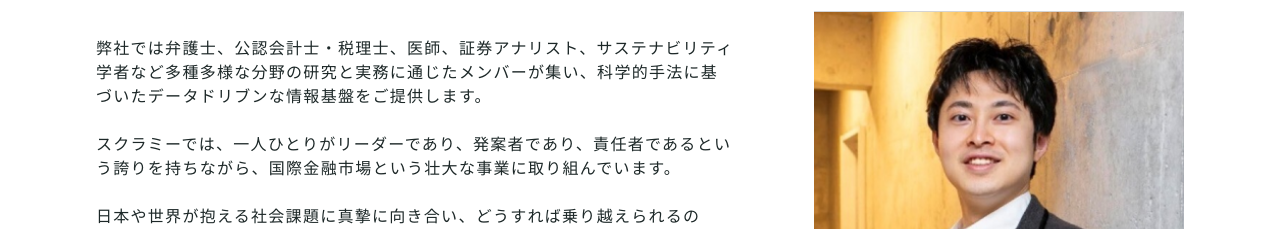
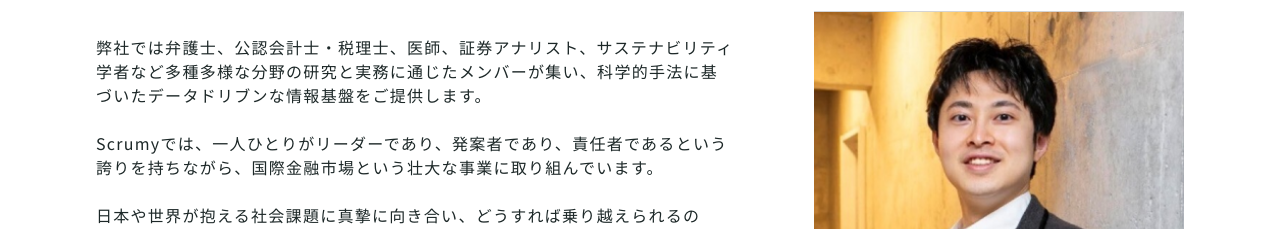
Before and after one commit to podev826/NEXT-scrumy-HP, a Next.js app: page /recruit in a window 1280 px wide. Shown: the part 1300-1529 px from the top of the page. Built offline with nearby package versions, Linux system fonts and the light colour scheme; no server answers.

Commit message:
[fix]文章の修正

```diff
--- a/src/features/about/Message.tsx
+++ b/src/features/about/Message.tsx
@@ -40,7 +40,7 @@ export const AboutMessage: FC = () => {
                 </Text>
                 <Box display={{ base: 'none', md: 'block' }}>
                   <Text mt={6}>
-                    スクラミーでは、一人ひとりがリーダーであり、発案者であり、責任者であるという誇りを持ちながら、国際金融市場という壮大な事業に取り組んでいます。
+                    Scrumyでは、一人ひとりがリーダーであり、発案者であり、責任者であるという誇りを持ちながら、国際金融市場という壮大な事業に取り組んでいます。
                   </Text>
                 </Box>
                 <Box display={{ base: 'none', md: 'block' }}>
@@ -60,7 +60,7 @@ export const AboutMessage: FC = () => {
                     {({ isExpanded }) => (
                       <>
                         <AccordionPanel pt={0} px={0} pb={5}>
-                          スクラミーでは、一人ひとりがリーダーであり、発案者であり、責任者であるという誇りを持ちながら、国際金融市場という壮大な事業に取り組んでいます。
+                          Scrumyでは、一人ひとりがリーダーであり、発案者であり、責任者であるという誇りを持ちながら、国際金融市場という壮大な事業に取り組んでいます。
                         </AccordionPanel>
                         <AccordionPanel pt={0} px={0} pb={5}>
                           日本や世界が抱える社会課題に真摯に向き合い、どうすれば乗り越えられるのか。いつも問い続け、考え続け、語り続け、動き続ける。どんな領域でも役立つ、社会課題解決に向けて徹底的にやり抜くための「真の哲学力」が自然と身につくことが、当社ならではの魅力です。
```
